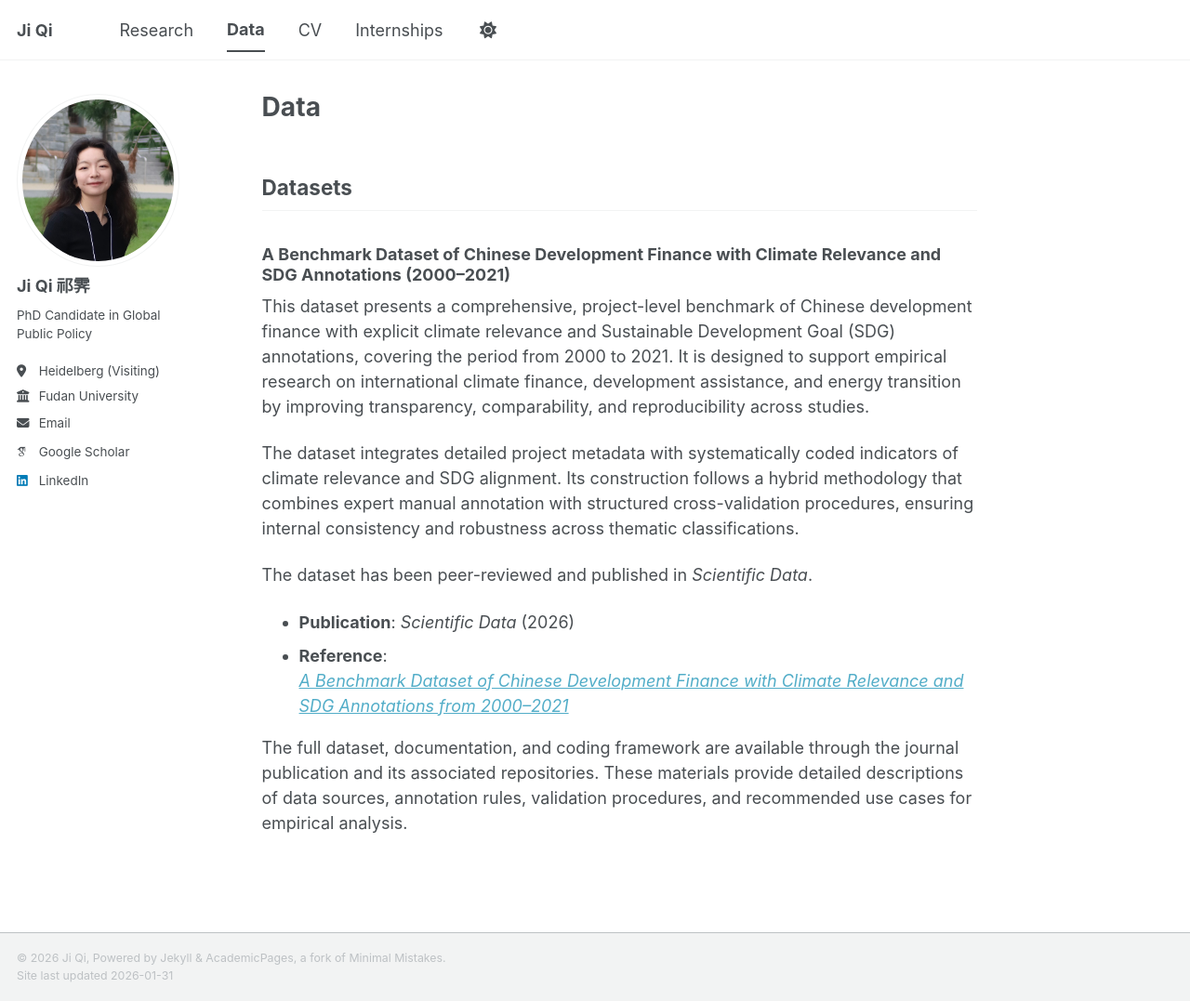
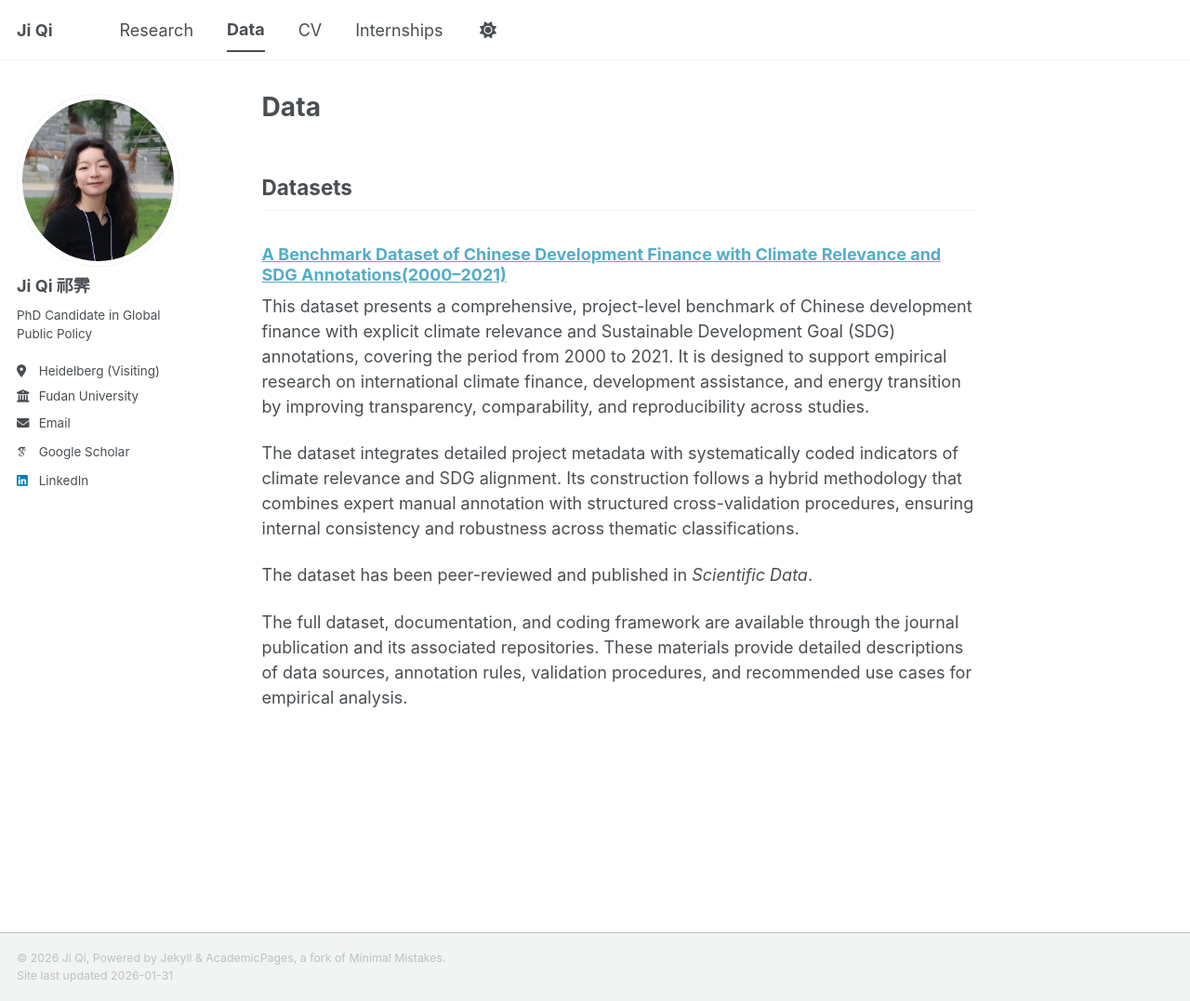
Before and after one commit to miramkj/miramkj.github.io, a Jekyll site: the page built from _pages/data.md, in a window 1280 px wide and 1077 px high. Shown: the whole window at 93% size. Built offline with Jekyll 4.4.1, drawn with Linux system fonts in a browser that asks for light colours; some web fonts are replaced; a script bundle is joined from its source files by our own code; library files that are not in the unit come from our copies.

Commit message:
Update data.md

```diff
--- a/_pages/data.md
+++ b/_pages/data.md
@@ -6,7 +6,7 @@ author_profile: true
 
 ## Datasets
 
-### A Benchmark Dataset of Chinese Development Finance with Climate Relevance and SDG Annotations (2000–2021)
+### [A Benchmark Dataset of Chinese Development Finance with Climate Relevance and SDG Annotations(2000–2021)](https://doi.org/10.1038/s41597-026-06605-9)
 
 This dataset presents a comprehensive, project-level benchmark of Chinese development finance with explicit climate relevance and Sustainable Development Goal (SDG) annotations, covering the period from 2000 to 2021. It is designed to support empirical research on international climate finance, development assistance, and energy transition by improving transparency, comparability, and reproducibility across studies.
 
@@ -14,9 +14,4 @@ The dataset integrates detailed project metadata with systematically coded indic
 
 The dataset has been peer-reviewed and published in *Scientific Data*.
 
-- **Publication**: *Scientific Data* (2026)
-- **Reference**:
-  [*A Benchmark Dataset of Chinese Development Finance with Climate Relevance and SDG Annotations from 2000–2021*](https://doi.org/10.1038/s41597-026-06605-9)
-
-
 The full dataset, documentation, and coding framework are available through the journal publication and its associated repositories. These materials provide detailed descriptions of data sources, annotation rules, validation procedures, and recommended use cases for empirical analysis.
```
